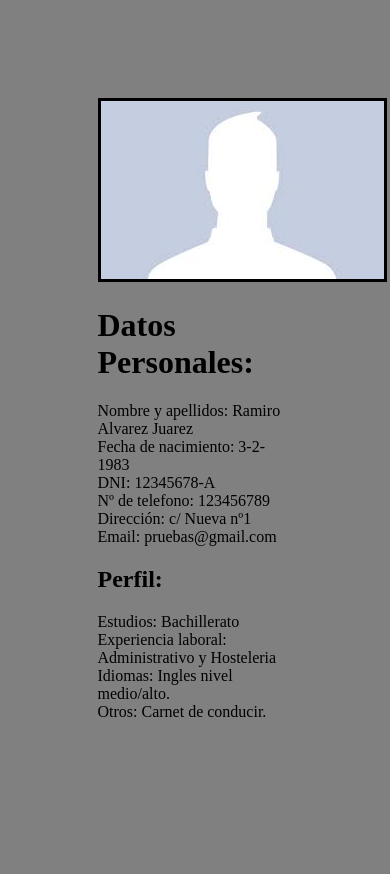
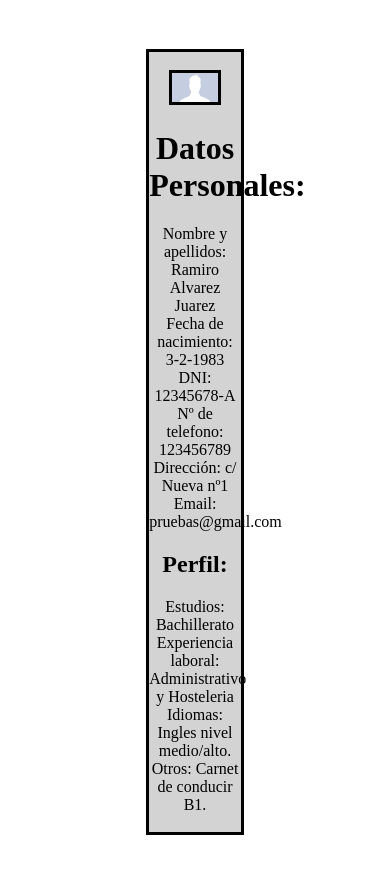
Before and after one commit to ramsmiro/Cliente, a plain HTML site: page CV.html in a window 390 px wide. Before the commit the page ends 844 px from the top, so only its background shows below. Drawn offline with Linux system fonts and the light colour scheme.

Commit message:
responsive

```diff
--- a/CSS/styles.css
+++ b/CSS/styles.css
@@ -1,19 +1,34 @@
 body {
-  background-color:grey;
+  width: 50%;
+  background-color:white;
+  margin-left: 25%;
+  margin-right: 25%;
+  margin-bottom:25%;
+  margin-top: 5%;
+}
+div{
+  border-style: solid;
+  text-align:center;
   margin-left: 25%;
   margin-right: 25%;
   margin-bottom:25%;
   margin-top: 25%;
+  background-color:rgb(211, 211, 211);
+
 }
 img{
+  width: 50%;
   border-style: solid;
 }
 h1 {
+  width: 100%;
   color: black;
 }
 h2 {
+  width: 100%;
   color: black;
 }
 a {
+  width: 100%;
   color: black;
 }
--- a/CV.html
+++ b/CV.html
@@ -8,6 +8,8 @@
     <title>CV</title>
 </head>
 <body>
+  <div>
+    <br>
     <img src="imagenes\foto.jpg">
     <h1>Datos Personales:</h1>
     <a>Nombre y apellidos: Ramiro Alvarez Juarez</a><br>
@@ -20,7 +22,9 @@
     <a>Estudios: Bachillerato</a><br>
     <a>Experiencia laboral: Administrativo y Hosteleria</a><br>
     <a>Idiomas: Ingles nivel medio/alto.</a><br>
-  <a>Otros: Carnet de conducir.<br></a><br>
+    <a>Otros: Carnet de conducir B1.<br></a><br>
+  </div>
+
 
 </body>
 </html>
```
Lines whose indentation alone changed are shown as unchanged.
